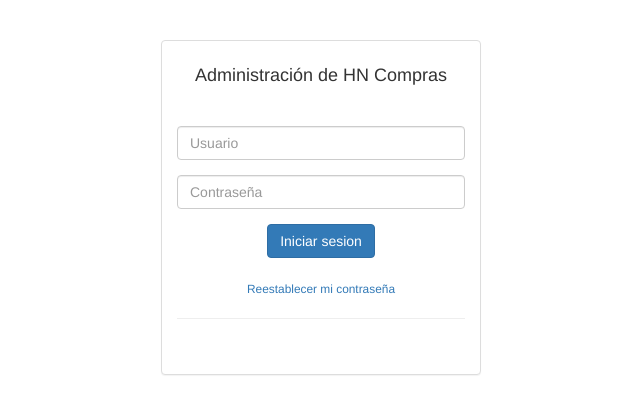
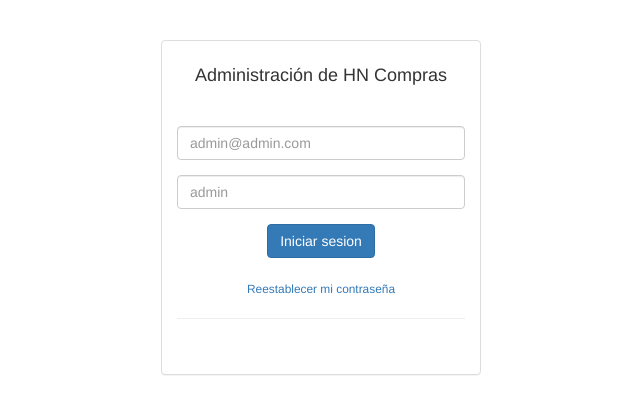
Before and after one commit to roquememo/Ecommerce, a PHP site: page /Ecommerce/admin/index.php in a window 1280 px wide. Shown: the top 414 px of the page, without its empty margins (319-959 px from the left). Run offline with PHP 8.4, Linux system fonts and the light colour scheme.

Commit message:
Finalizando Index Login

```diff
--- a/admin/index.php
+++ b/admin/index.php
@@ -43,10 +43,10 @@ if(isset($_POST['login'])){
               <br>
               <form method='POST' action='<?php echo $_SERVER['PHP_SELF']; ?>'>
                   <div class="form-group">
-                    <input type="text" class="form-control" name="username" id="username" placeholder="Usuario">
+                    <input type="text" class="form-control" name="username" id="username" placeholder="admin@admin.com">
                   </div>
                   <div class="form-group">
-                    <input type="password" class="form-control" name="password" id="password" placeholder="Contraseña">
+                    <input type="password" class="form-control" name="password" id="password" placeholder="admin">
                   </div>
                   <input type='hidden' name='login'>
                   <button type="submit" class="btn btn-primary">Iniciar sesion</button>
```
